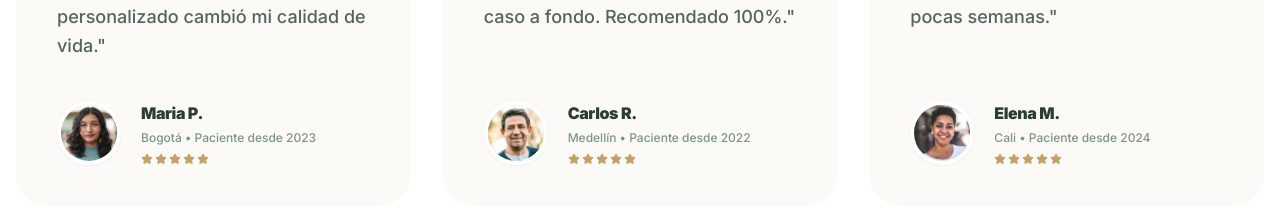
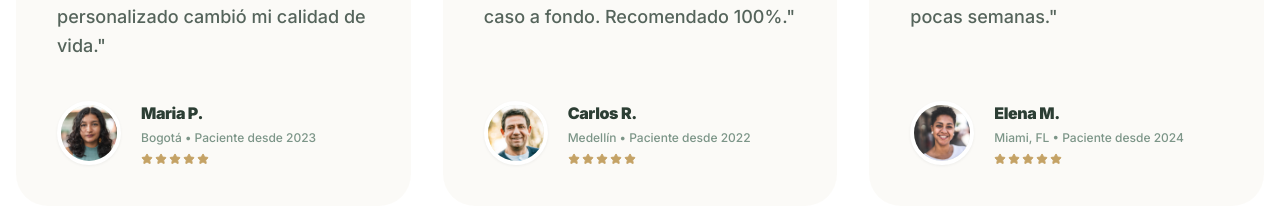
Before and after one commit to icodecauseiloveit/docconmigo_web, a Next.js app: page / in a window 1280 px wide. Shown: the part 4628-4847 px from the top of the page. Built offline with nearby package versions, Linux system fonts and the light colour scheme; a web font is replaced by a local one.

Commit message:
Update social proof: Change testimonial location for Elena to Miami, FL

```diff
--- a/src/app/page.tsx
+++ b/src/app/page.tsx
@@ -48,7 +48,7 @@ export default function Home() {
       initial: "E",
       image: "/testim-3.png",
       title: "Elena M.",
-      subtitle: "Cali • Paciente desde 2024",
+      subtitle: "Miami, FL • Paciente desde 2024",
       description: "Tenía fatiga crónica y desequilibrio hormonal. Con el enfoque funcional empecé a sentir cambios reales en pocas semanas.",
       stars: 5,
       number: "“"
```
